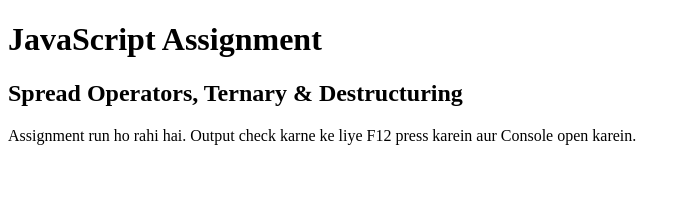
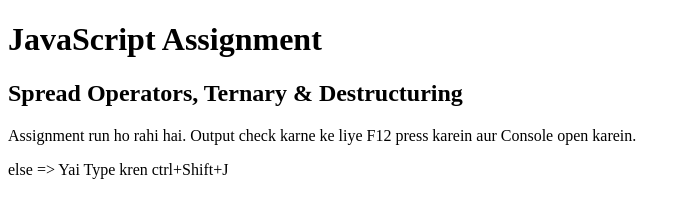
Before and after one commit to farhandesignwork/Spread-Operators-Ternary-Destructuring, a plain HTML site: page index.html in a window 1280 px wide. Shown: the whole page, without its empty margins (0-687 px from the left). Drawn offline with Linux system fonts and the light colour scheme.

Commit message:
Update index.html

```diff
--- a/index.html
+++ b/index.html
@@ -11,6 +11,8 @@
     <h1>JavaScript Assignment</h1>
     <h2>Spread Operators, Ternary & Destructuring</h2>
     <p>Assignment run ho rahi hai. Output check karne ke liye F12 press karein aur Console open karein.</p>
+    <p>else => Yai Type kren ctrl+Shift+J
+    </p>
 
 </body>
 </html>
```
